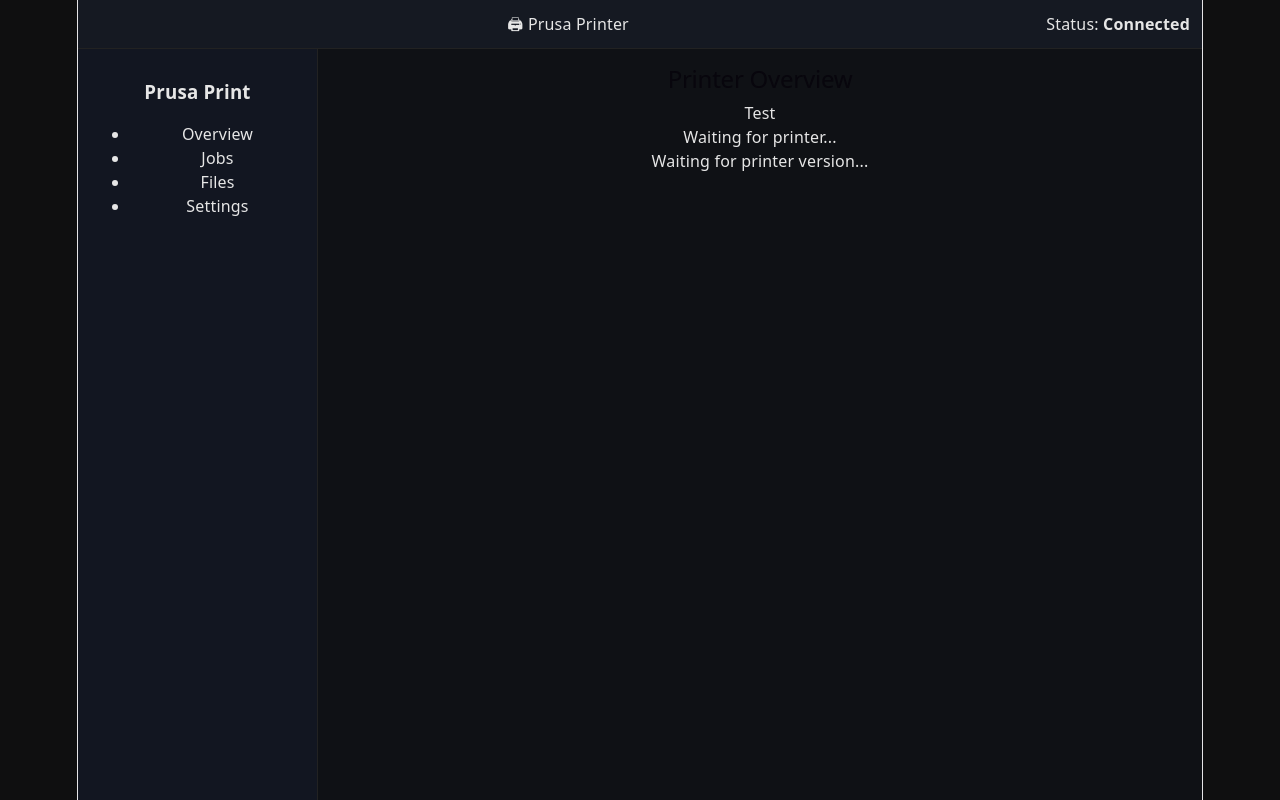
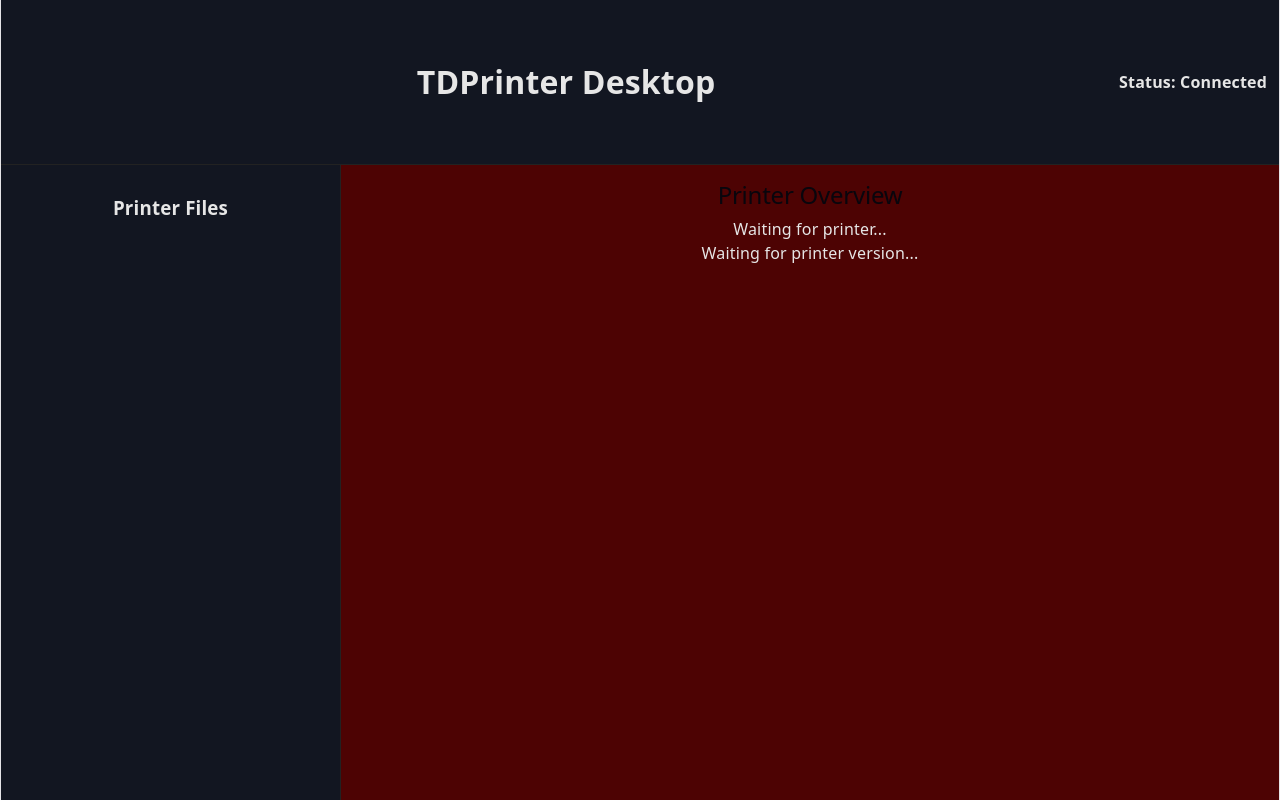
Before and after one commit to tbeswick/TDPrinterDesktop, a React (Vite) app: page / in a window 1280 px wide. Built offline with nearby package versions, Linux system fonts and the light colour scheme.

Commit message:
UI file list

```diff
--- a/src/hooks/usePrinterEvents.ts
+++ b/src/hooks/usePrinterEvents.ts
@@ -23,7 +23,7 @@
                 console.log("File list changed");
 
                 const updatedFiles = await invoke<FileList | null>("get_file_list");
-                 console.log("Updated file list:", updatedFiles);
+                 console.log("Updated file list:", updatedFiles!.children);
                 setFiles(updatedFiles!.children ?? []);
             });
         }
--- a/src/index.css
+++ b/src/index.css
@@ -51,7 +51,7 @@
 }
 
 #root {
-  width: 1126px;
+  width: 100%;
   max-width: 100%;
   margin: 0 auto;
   text-align: center;
--- a/src/layout/DashboardLayout.tsx
+++ b/src/layout/DashboardLayout.tsx
@@ -1,4 +1,3 @@
-import Sidebar from "./Sidebar";
 import Topbar from "./Topbar";
 import { ReactNode, useState } from "react";
 import { PrinterStatus } from "../types/printerstatus";
@@ -6,6 +5,11 @@
 import { usePrinterEvents } from "../hooks/usePrinterEvents";
 import { FileItem } from "../types/printerfile";
 import "./layout.css";
+import logo from "../assets/react.svg";
+
+
+//({file.name}) - Type: {file.type} - Last Modified: {new Date(file.m_timestamp * 1000).toLocaleString()}
+
 
 export default function DashboardLayout({
   children,
@@ -30,7 +34,20 @@
       <Topbar />
 
       <div className="app-body">
-        <Sidebar />
+        <aside className="sidebar">
+          <h3>Printer Files</h3>
+                {files
+                  .filter(file => file.type === "PRINT_FILE")
+                  .map(file => (
+                      <div key={file.display_name} className="card">
+                        <img src={logo} alt="Logo" style={{width: "20%", margin: "auto"}} />
+                        <div className="container">
+                          <h4><b>{file.display_name}</b></h4>
+                          <p>{`Last Modified: ${new Date(file.m_timestamp * 1000).toLocaleString()}`}</p>
+                        </div>
+                      </div>
+                ))}
+        </aside>
 
         <main className="app-content">
           {children}
@@ -62,6 +79,12 @@
 
 
 
+
+
+
+
+
+
         </main>
       </div>
     </div>
--- a/src/layout/Sidebar.tsx
+++ /dev/null
@@ -1,16 +0,0 @@
-export default function Sidebar() {
-  return (
-    <aside className="sidebar">
-      <h3>Prusa Print</h3>
-
-      <nav>
-        <ul>
-          <li>Overview</li>
-          <li>Jobs</li>
-          <li>Files</li>
-          <li>Settings</li>
-        </ul>
-      </nav>
-    </aside>
-  );
-}
--- a/src/layout/Topbar.tsx
+++ b/src/layout/Topbar.tsx
@@ -1,9 +1,9 @@
 export default function Topbar() {
   return (
     <header className="topbar">
-      <div style={{ flex: 1 }}>🖨 Prusa Printer</div>
+      <div style={{ flex: 1 }}>TDPrinter Desktop</div>
 
-      <div>
+      <div style={{fontSize:"16px"}}>
         Status: <b>Connected</b>
       </div>
     </header>
--- a/src/layout/layout.css
+++ b/src/layout/layout.css
@@ -5,23 +5,28 @@
   background: #0f1115;
   color: #e6e6e6;
   font-family: system-ui, sans-serif;
+ overflow: hidden; /* Prevent page scrolling */
 }
 
 /* Top bar */
 .topbar {
-  height: 48px;
+  height: 164px;
   display: flex;
   align-items: center;
   padding: 0 12px;
-  background: #151922;
+  background: #121621;
   border-bottom: 1px solid #222;
+  font-size: 32px;
+  font-weight: bold;
 }
 
 /* Body split */
 .app-body {
   flex: 1;
   display: grid;
-  grid-template-columns: 240px 1fr;
+  grid-template-columns: 340px 1fr;
+  overflow: hidden;
+  min-height: 0; /* Important! */
 }
 
 /* Sidebar */
@@ -29,10 +34,39 @@
   background: #121621;
   border-right: 1px solid #222;
   padding: 12px;
+  overflow-y: auto;
+  overflow-x: hidden;
 }
 
 /* Main content */
 .app-content {
   padding: 16px;
+  background: #4d0303;
   overflow: auto;
 }
+
+.card {
+  /* Add shadows to create the "card" effect */
+  box-shadow: 0 4px 8px 0 rgba(0,0,0,0.2);
+  transition: 0.3s;
+  border-style: solid;
+  border-color: olive;
+  border-radius: 15px;
+  margin-top: 20px;
+  padding-top: 16px;
+  padding-bottom: 16px;
+  background-color: #474645;
+}
+
+/* On mouse-over, add a deeper shadow */
+.card:hover {
+  box-shadow: 0 8px 16px 0 rgba(248, 245, 245, 0.2);
+  border-color: rgb(247, 242, 242);
+}
+
+/* Add some padding inside the card container */
+.container {
+  padding: 2px 16px;
+  word-wrap: break-word;
+  font-size: small;
+}
--- a/src/pages/Overview.tsx
+++ b/src/pages/Overview.tsx
@@ -19,12 +19,11 @@
     <div>
       <h2>Printer Overview</h2>
 
-      <div className="card">
-        <p>Test</p>
+      <div>
         {/* <p>State: {status?.printer?.state}</p>
         <p>Bed Temp: {status?.printer?.temp_bed}</p>
         <p>Nozzle Temp: {status?.printer?.temp_nozzle}</p>
-        <p>Target Nozzle Temp: {status?.printer?.target_nozzle}</p> */}
+        <p>Target Nozzle Temp: {status?.printer?.target_nozzle}</p>  */}
       </div>
     </div>
   );
--- a/src/types/printerfile.ts
+++ b/src/types/printerfile.ts
@@ -3,8 +3,8 @@
 export interface FileItem {
     name: string;
     display_name: string;
-    file_type: string;
-    last_modified_timestamp: number;
+    type: string;
+    m_timestamp: number;
 }
 
 
```
